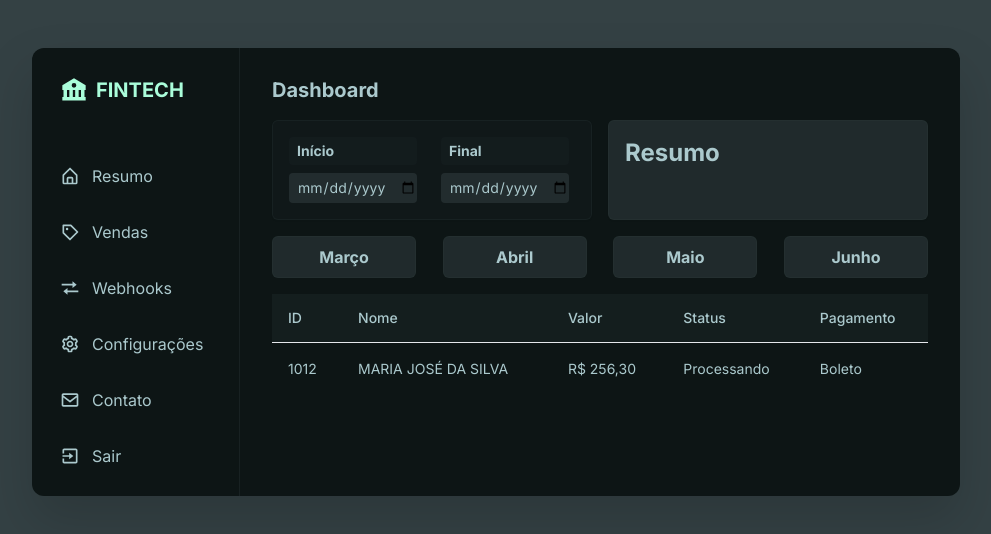
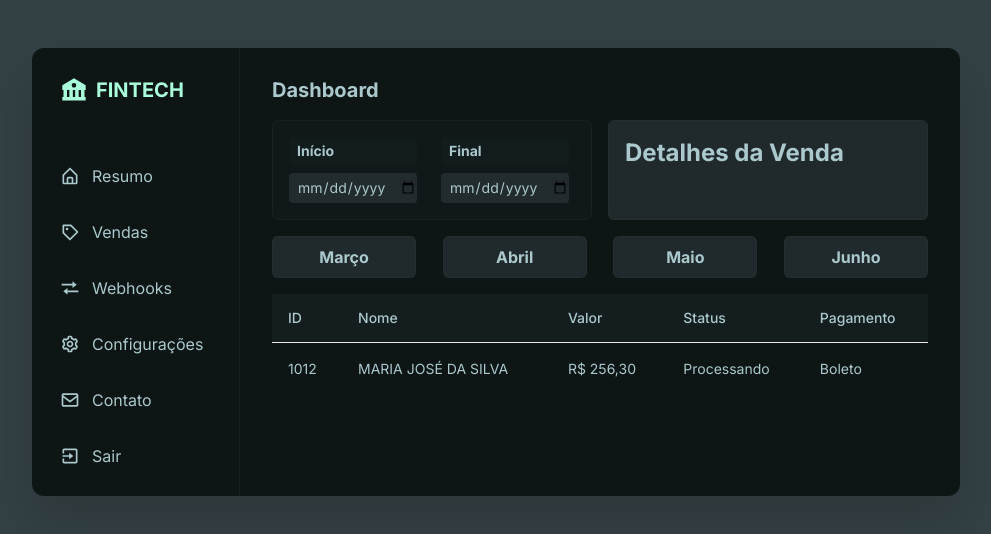
Before and after one commit to willyancr/Fintech, a React (Vite) app: page /vendas/id in a window 1280 px wide. Shown: the top 534 px of the page, without its empty margins (144-1135 px from the left). Built offline with nearby package versions, Linux system fonts and the light colour scheme.

Commit message:
style: Update SaleDetails title to "Detalhes da Venda"

```diff
--- a/src/components/SaleDetails.tsx
+++ b/src/components/SaleDetails.tsx
@@ -11,7 +11,7 @@ function SaleDetails() {
       </h1>
       <div className="flex gap-4 text-projeto-primary3 mb-4">
         <Date />
-        <Title>Resumo</Title>
+        <Title>Detalhes da Venda</Title>
       </div>
       <div className="flex flex-col gap-4 ">
         <Month />
```
